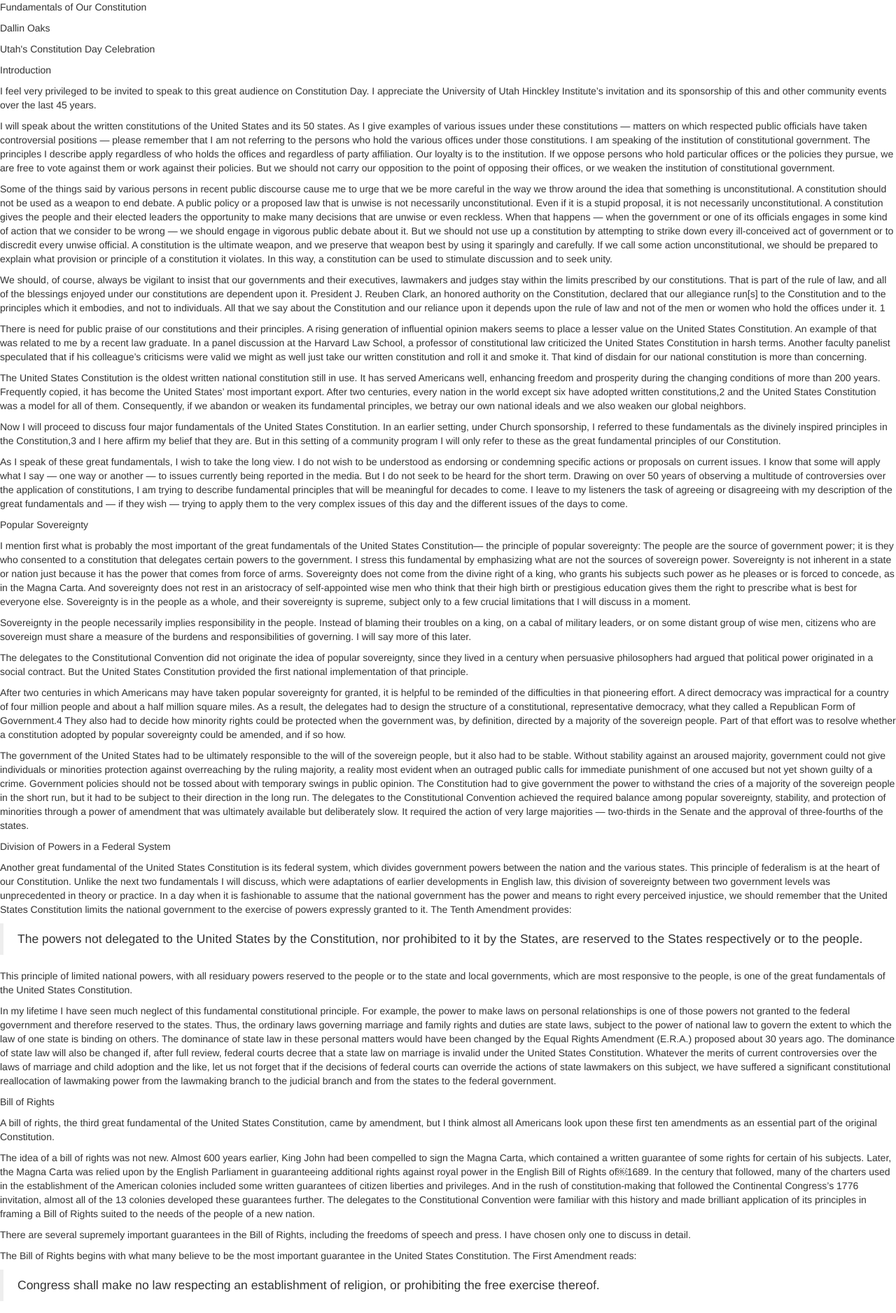
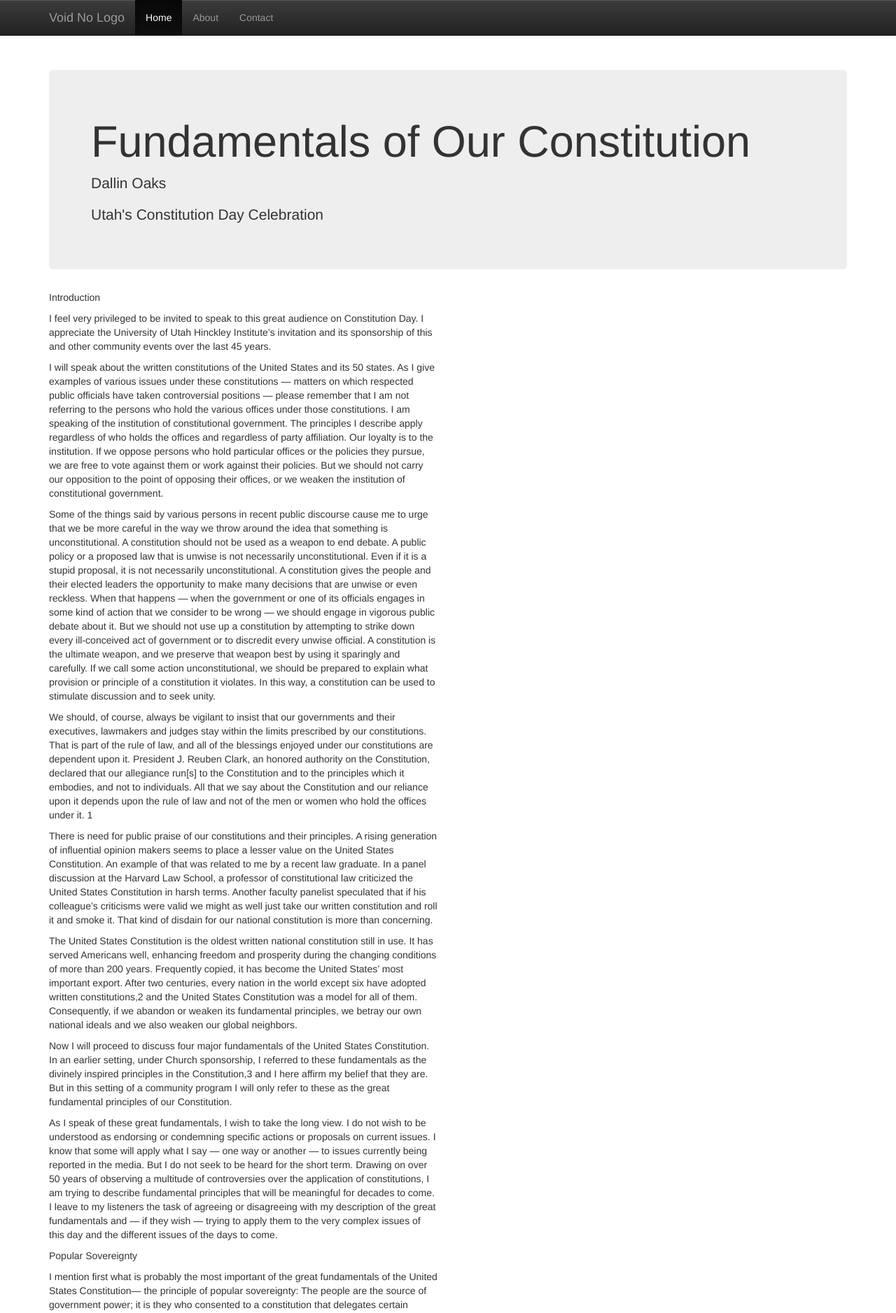
Before and after one commit to voidnologo/TBF, a Django app: page /book/2/ in a window 1280 px wide. Shown: the top 1877 px of the page at 70% size. Run offline with Django 3.2, Linux system fonts and the light colour scheme; data comes from the database, SQL or seed files in the repository; some libraries are stand-ins or nearby versions.

Commit message:
Style: updated bootstrap and base.html

```diff
--- /dev/null
+++ b/book/static/bootstrap/css/custom.css
@@ -0,0 +1,3 @@
+body {
+  padding-top: 100px;
+}
--- a/book/templates/book/article.html
+++ b/book/templates/book/article.html
@@ -1,12 +1,21 @@
 {% extends "book/base.html" %}
 {% block content %}
 
-<p>{{ article.title }}</p>
-<p>{{ article.author }}</p>
-<p>{{ article.source }}</p>
-
-{% with 'articles/'|add:article.file_path as template %}
-  {% include template %}
-{% endwith %}
+<div class="container">
+  <div class="jumbotron">
+    <h1>{{ article.title }}</h1>
+    <p>{{ article.author }}</p>
+    <p>{{ article.source }}</p>
+  </div>
+  <div class="row">
+    <div class"col-md-3"></div>
+    <div class="col-md-6">
+      {% with 'articles/'|add:article.file_path as template %}
+        {% include template %}
+      {% endwith %}
+    </div>
+    <div class"col-md-3"></div>
+  </div>
+</div>
 
 {% endblock %}
--- a/book/templates/book/base.html
+++ b/book/templates/book/base.html
@@ -1,14 +1,53 @@
 {% load staticfiles %}
-<html>
+
+<!DOCTYPE html>
+<html lang="en">
   <head>
-    <link href="{% static 'bootstrap/css/bootstrap.min.css' %}"
-          rel="stylesheet" media="screen">
+    <meta charset="utf-8">
+    <title>To Be Free</title>
+    <link rel="stylesheet" type="text/css" href="{% static 'bootstrap/css/bootstrap.min.css' %}">
+    <link rel="stylesheet" type="text/css" href="{% static 'bootstrap/css/bootstrap-theme.min.css' %}">
+    <link rel="stylesheet" type="text/css" href="{% static 'bootstrap/css/custom.css' %}">
   </head>
 
-  <body>
+<body>
+    <nav id="myNavbar" class="navbar navbar-default navbar-inverse navbar-fixed-top" role="navigation">
+        <!-- Brand and toggle get grouped for better mobile display -->
+        <div class="container">
+            <div class="navbar-header">
+                <button type="button" class="navbar-toggle" data-toggle="collapse" data-target="#navbarCollapse">
+                    <span class="sr-only">Toggle navigation</span>
+                    <span class="icon-bar"></span>
+                    <span class="icon-bar"></span>
+                    <span class="icon-bar"></span>
+                </button>
+                <a class="navbar-brand" href="#">Void No Logo</a>
+            </div>
+            <!-- Collect the nav links, forms, and other content for toggling -->
+            <div class="collapse navbar-collapse" id="navbarCollapse">
+                <ul class="nav navbar-nav">
+                  <li class="active"><a href="{% url 'book:index' %}" target="_blank">Home</a></li>
+                    <li><a href="" target="_blank">About</a></li>
+                    <li><a href="" target="_blank">Contact</a></li>
+                </ul>
+            </div>
+        </div>
+    </nav>
+
     {% block content %}
     {% endblock %}
 
-    <script src="{% static 'bootstrap/js/bootstrap.min.js' %}"></script>
-  </body>
+    <div class="container">
+        <hr>
+        <div class="row">
+            <div class="col-xs-12">
+                <footer>
+                    <p>&copy; Copyright 2015 Void No Logo</p>
+                </footer>
+            </div>
+        </div>
+    </div>
+    <script type="text/javascript" src="https://code.jquery.com/jquery-1.11.2.min.js"></script>
+    <script type="text/javascript" src="{% static 'bootstrap/js/bootstrap.min.js' %}"></script>
+</body>
 </html>
```
Also changed, not shown: book/templates/book/index.html (+6 -1 lines).
